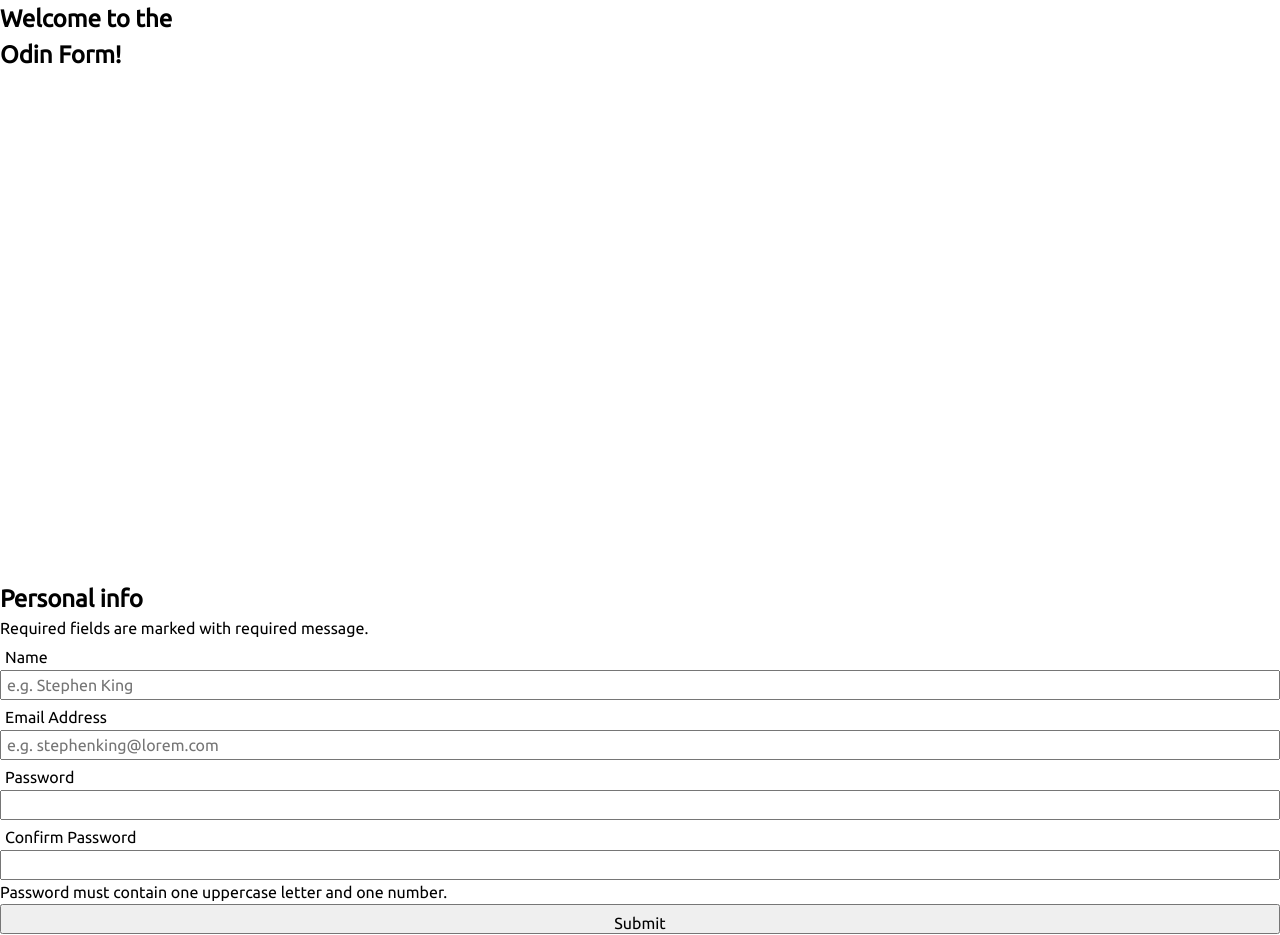
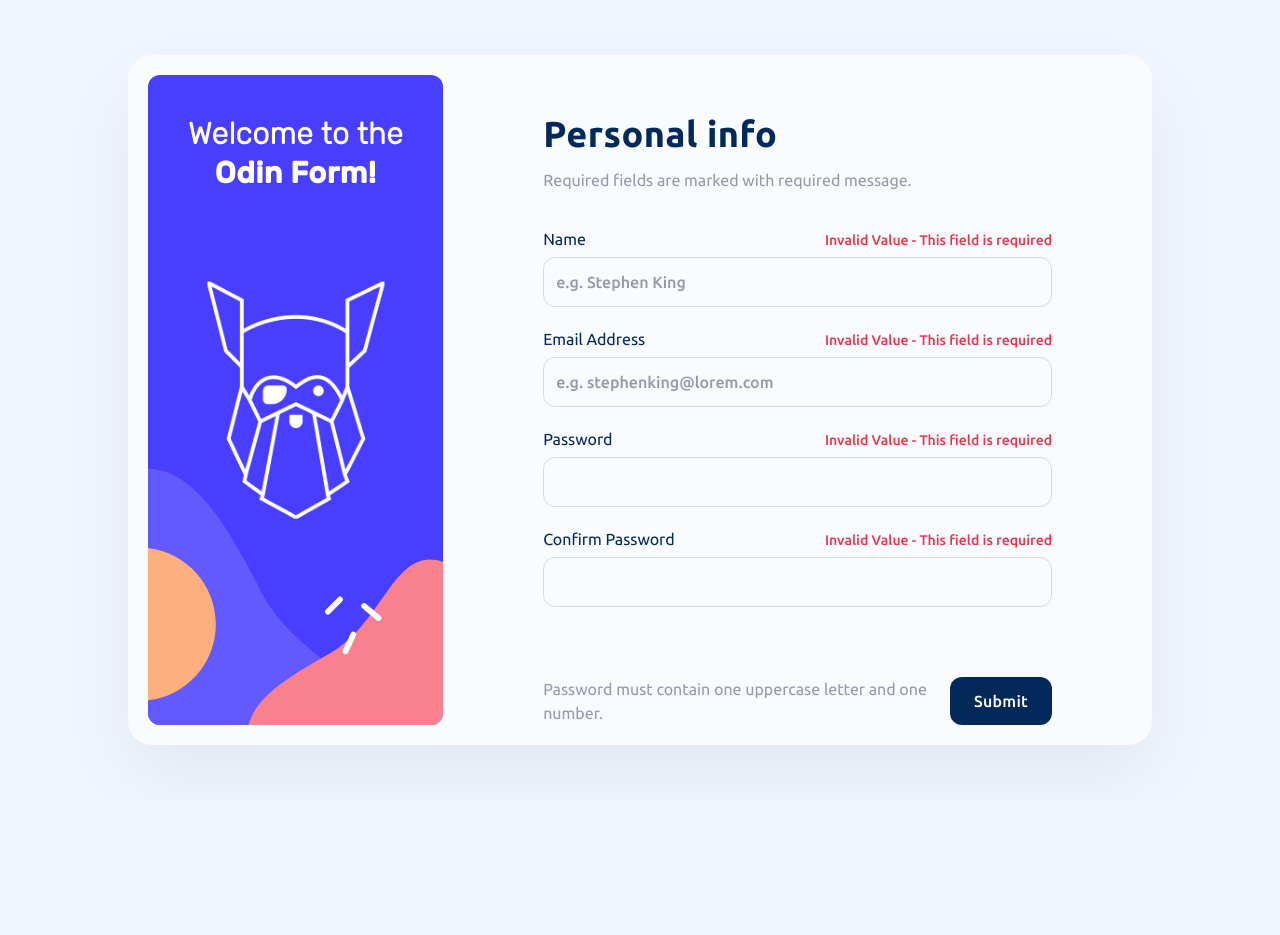
Before and after one commit to EmrahIso/Sign-up-Form, a website: page index.html in a window 1280 px wide. After the commit the page ends 800 px from the top, so only its background shows below. Drawn offline with Linux system fonts and the light colour scheme; files whose address does not match are found by name.

Commit message:
Commited compiled Css (Finished desktop layout)

```diff
--- a/src/css/style.css
+++ b/src/css/style.css
@@ -1,3 +1,4 @@
+/* Enter property name and a value in px and function will return that value in rem units. */
 *,
 *::before,
 *::after {
@@ -22,14 +23,14 @@ table {
 }
 
 th, td {
+  text-align: left;
   padding: 0.25rem;
-  text-align: left;
   border: 1px solid #ccc;
 }
 
 input, button, textarea, select, label {
   font: inherit;
-  font-size: clamp(16px, 1rem, 2rem);
+  font-size: max(16px, 1rem);
   /* !Never set font-size less than 16px on these elements because of mobile zooming */
 }
 
@@ -49,25 +50,206 @@ p, h1, h2, h3, h4, h5, h6 {
   overflow-wrap: break-word;
 }
 
+h1, h2, h3, h4, h5, h6 {
+  line-height: 1.3;
+}
+
 /*! Fonts Generated by Font Squirrel (https://www.fontsquirrel.com) on June 24, 2024 */
 @font-face {
+  font-family: "rubikmedium";
+  src: url("../../../assets/fonts/rubik_font/rubik-medium-webfont.woff2") format("woff2"), url("../../../assets/fonts/rubik_font/rubik-medium-webfont.woff") format("woff");
+  font-weight: normal;
+  font-style: normal;
+}
+@font-face {
+  font-family: "rubiklight";
+  src: url("../../../assets/fonts/rubik_font/rubik-light-webfont.woff2") format("woff2"), url("../../../assets/fonts/rubik_font/rubik-light-webfont.woff") format("woff");
+  font-weight: normal;
+  font-style: normal;
+}
+@font-face {
   font-family: "ubunturegular";
-  src: url("../../../assets/fonts/ubuntu-regular-webfont.woff2") format("woff2"), url("../../../assets/fonts/ubuntu-regular-webfont.woff") format("woff");
+  src: url("../../../assets/fonts/ubuntu_font/ubuntu-regular-webfont.woff2") format("woff2"), url("../../../assets/fonts/ubuntu_font/ubuntu-regular-webfont.woff") format("woff");
   font-weight: normal;
   font-style: normal;
 }
 @font-face {
   font-family: "ubuntumedium";
-  src: url("../../../assets/fonts/ubuntu-medium-webfont.woff2") format("woff2"), url("../../../assets/fonts/ubuntu-medium-webfont.woff") format("woff");
+  src: url("../../../assets/fonts/ubuntu_font/ubuntu-medium-webfont.woff2") format("woff2"), url("../../../assets/fonts/ubuntu_font/ubuntu-medium-webfont.woff") format("woff");
   font-weight: normal;
   font-style: normal;
 }
 @font-face {
   font-family: "ubuntubold";
-  src: url("../../../assets/fonts/ubuntu-bold-webfont.woff2") format("woff2"), url("../../../assets/fonts/ubuntu-bold-webfont.woff") format("woff");
+  src: url("../../../assets/fonts/ubuntu_font/ubuntu-bold-webfont.woff2") format("woff2"), url("../../../assets/fonts/ubuntu_font/ubuntu-bold-webfont.woff") format("woff");
   font-weight: normal;
   font-style: normal;
 }
 body {
   font-family: "ubunturegular";
 }
+
+.main-heading {
+  font-family: "rubikmedium";
+  font-size: 1.875rem;
+  text-align: center;
+  letter-spacing: 0.5px;
+  margin-top: 1.25rem;
+  color: hsl(0, 0%, 100%);
+}
+@media only screen and (max-width: 75em) {
+  .main-heading {
+    font-size: max(1.5rem, 3vw);
+  }
+}
+.main-heading span {
+  font-family: "rubiklight";
+}
+
+html {
+  overflow-x: hidden;
+}
+
+body {
+  background-color: hsl(217, 100%, 97%);
+  position: relative;
+  min-height: 100vh;
+  padding: 20px 0;
+  display: flex;
+  align-items: center;
+  justify-content: center;
+}
+
+.main {
+  width: min(75rem, 80vw);
+  border-radius: 1.5rem;
+  position: relative;
+  padding: 1.25rem;
+  background-color: hsl(231, 100%, 99%);
+  box-shadow: 0 2rem 5rem rgba(0, 0, 0, 0.06);
+  display: grid;
+  grid-template-columns: 30% 1fr;
+}
+@media only screen and (max-width: 75em) {
+  .main {
+    width: min(75rem, 90vw);
+    grid-template-columns: 35% 1fr;
+  }
+}
+.main article {
+  padding: 2.25rem 5rem 0 6.25rem;
+}
+.main article section {
+  padding-bottom: 2.1875rem;
+}
+.main article section h2 {
+  font-size: 2.25rem;
+  font-family: "ubuntubold";
+  letter-spacing: 0.5px;
+  padding-bottom: 0.625rem;
+  color: hsl(213, 96%, 18%);
+}
+.main article p {
+  color: hsl(231, 11%, 63%);
+}
+.main aside {
+  border-radius: 0.75rem;
+  background-image: url("../../../assets/images/bg-sidebar-desktop.svg");
+  background-size: cover;
+  background-repeat: no-repeat;
+  background-position: bottom;
+  position: relative;
+  padding: 1.25rem;
+}
+@media only screen and (max-width: 75em) {
+  .main aside {
+    padding: 1rem;
+  }
+}
+.main aside img {
+  width: 60%;
+  position: absolute;
+  top: 50%;
+  left: 50%;
+  transform: translate(-50%, -50%);
+}
+@media only screen and (max-width: 75em) {
+  .main aside img {
+    width: 55%;
+  }
+}
+
+.form {
+  position: relative;
+  display: flex;
+  flex-direction: column;
+  gap: 1.25rem;
+}
+.form__label {
+  color: hsl(213, 96%, 18%);
+  padding: 0;
+}
+.form__input {
+  border: 1px solid hsl(229, 24%, 87%);
+  border-radius: 0.75rem;
+  background-color: transparent;
+  display: inline-block;
+  height: auto;
+  padding: 0.75rem;
+}
+.form__input:focus {
+  border-color: hsl(243, 100%, 62%);
+  outline: none;
+}
+.form__input::placeholder {
+  font-family: "ubuntumedium";
+  color: hsl(231, 11%, 63%);
+}
+.form__input:invalid + span::before {
+  content: "Invalid Value - This field is required";
+  color: hsl(354, 84%, 57%);
+}
+.form__input + span {
+  position: relative;
+}
+.form__input + span::before {
+  content: "This field is required";
+  position: absolute;
+  top: -55%;
+  right: 0;
+  text-wrap: nowrap;
+  font-family: "ubuntumedium";
+  font-size: max(14px, 0.875rem);
+  color: hsl(213, 96%, 18%);
+}
+.form > div:not(:last-child) {
+  display: flex;
+  flex-flow: row wrap;
+}
+
+.button {
+  font-family: "ubuntumedium";
+  letter-spacing: 0.25px;
+  color: hsl(0, 0%, 100%);
+  background-color: hsl(213, 96%, 18%);
+  border: none;
+  border-radius: 0.75rem;
+  height: auto;
+  width: auto;
+  padding: 0.75rem 1.5rem;
+  cursor: pointer;
+  transition: all 0.15s;
+}
+.button:hover {
+  background-color: hsl(243, 100%, 62%);
+}
+.button:active {
+  background-color: hsl(214, 95%, 15%);
+}
+.button__cont {
+  display: flex;
+  justify-content: space-between;
+  align-items: center;
+  gap: 1.25rem;
+  margin-top: 3.125rem;
+}
```
